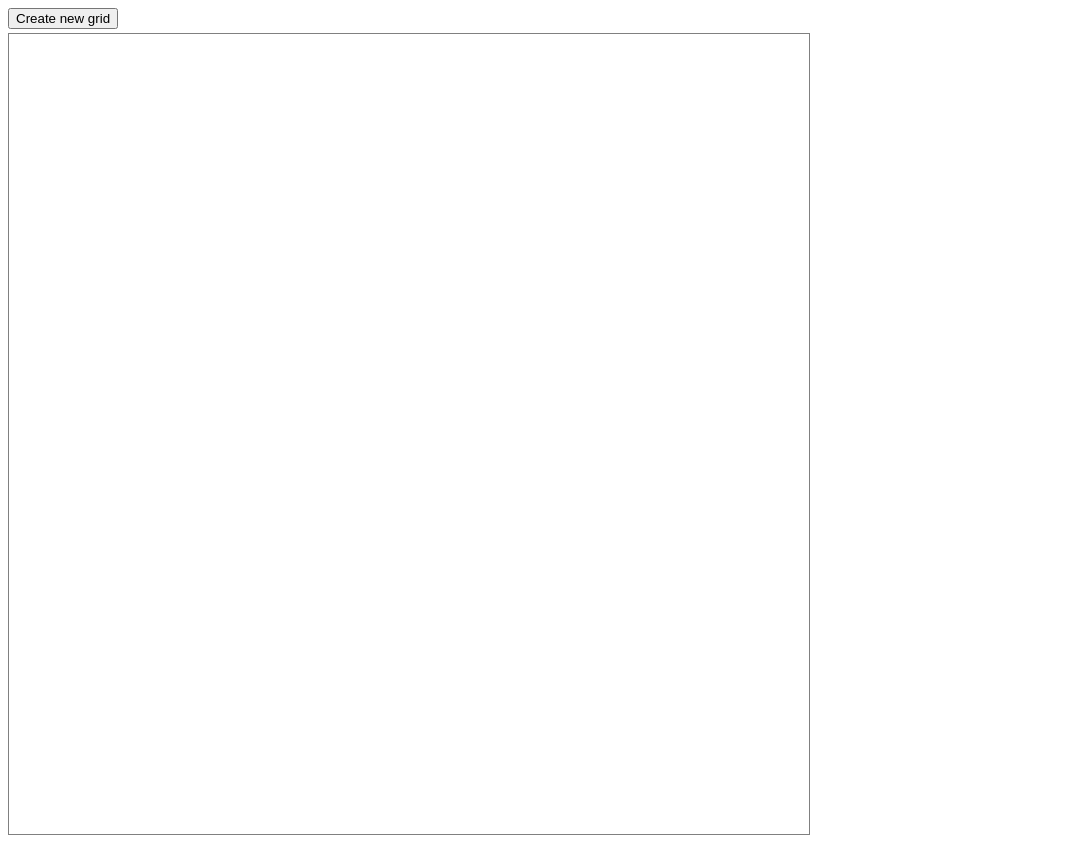
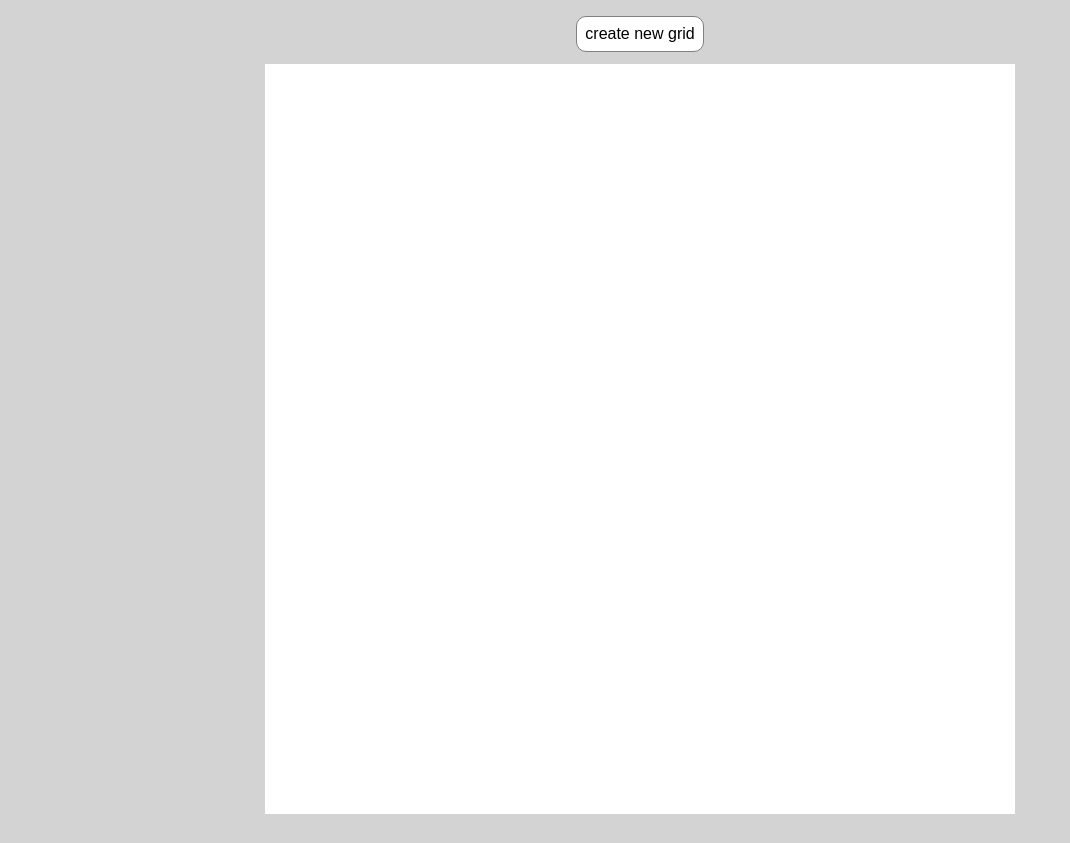
Before and after one commit to carolinez21/etch-a-sketch, a plain HTML site: page index.html in a window 1280 px wide. Shown: the whole page, without its empty margins (0-1070 px from the left). After the commit the page ends 822 px from the top, so only its background shows below. Drawn offline with Linux system fonts and the light colour scheme.

Commit message:
update the layout

```diff
--- a/index.html
+++ b/index.html
@@ -9,7 +9,9 @@
     <script src="js-file.js" defer></script>
 </head>
 <body>
-    <button id="btn">Create new grid</button>
+    <div class="button">
+        <button id="btn">create new grid</button>
+    </div>
     <div class="container"></div>
 </body>
 </html>
--- a/js-file.js
+++ b/js-file.js
@@ -29,16 +29,16 @@ function decreaseTransparency(e){
 }
 
 function drawGrid(numSquares){
-    container.style.gridTemplateColumns = `repeat(${numSquares}, ${800/numSquares}px)`;
+    container.style.gridTemplateColumns = `repeat(${numSquares}, ${750/numSquares}px)`;
     let totalSquares = numSquares*numSquares;
     for(let i = 1; i <= totalSquares; i++){
         const square = document.createElement('div');
         square.classList.add('grid-element');
         container.appendChild(square);
         square.addEventListener('mouseenter',
-        //changeColor
+        changeColor
         //changeRandomColor
-        decreaseTransparency
+        //decreaseTransparency
         )
     }
 }
--- a/style.css
+++ b/style.css
@@ -1,10 +1,33 @@
+body {
+    background-color: lightgray;
+}
+
 .container {
     display: grid;
-    width: 800px;
-    border: .5px solid gray;
+    background-color: white;
+    width: 750px;
+    border: none;
     margin-top: 4px;
+    margin-right: auto;
+    margin-left: auto;
 }
 
 .grid-element {
     aspect-ratio: 1;
 }
+
+.button {
+    display: flex;
+    justify-content: center;
+}
+
+#btn {
+    font-size: 16px;
+    font: helvetica;
+    background-color: white;
+    margin-top: 8px;
+    margin-bottom: 8px;
+    padding: 8px;
+    border-radius: 10px;
+    border: 0.5px solid gray;
+}
```
